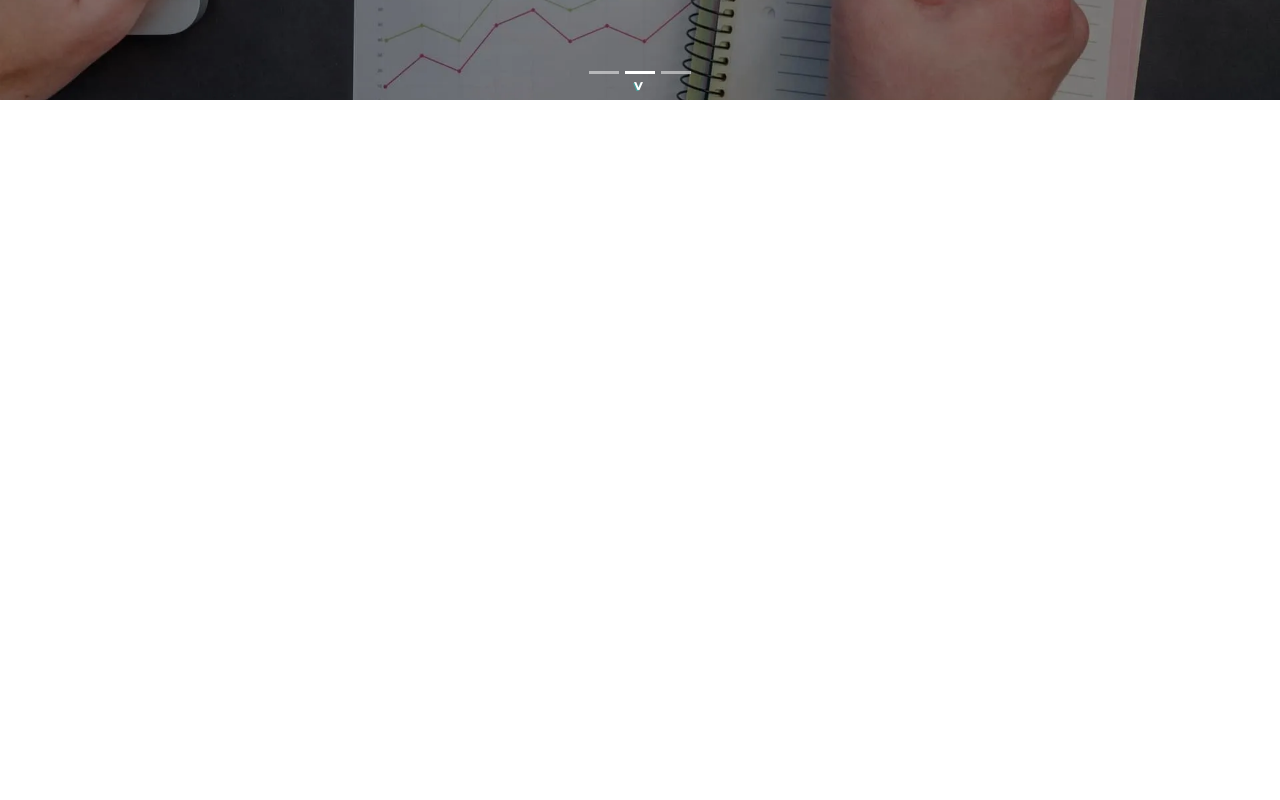
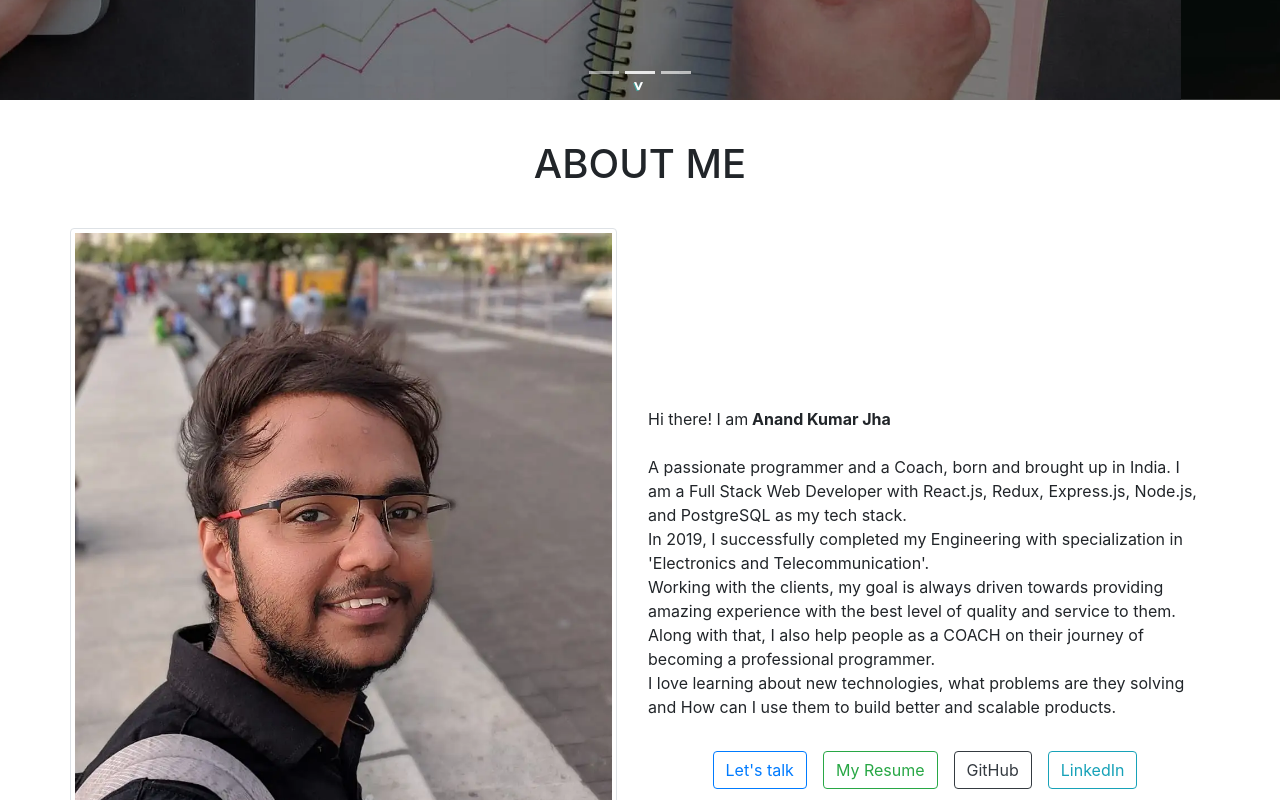
Before and after one commit to ivanleeswe/newPortfolio2021, a React (Create React App) app: page / in a window 1280 px wide. Shown: the part 700-1500 px from the top of the page. Before the commit the page ends 824 px from the top, so only its background shows below. Built offline with nearby package versions, Linux system fonts and the light colour scheme.

Commit message:
Add about component

```diff
--- a/src/App.js
+++ b/src/App.js
@@ -2,6 +2,7 @@ import './App.css';
 import Navbar from "./components/navbar/navbar";
 import Carousel from "./components/carousel/carousel";
 import TitleMessage from "./components/title-message/title-message";
+import About from "./pages/about/about";
 
 function App() {
   return (
@@ -9,6 +10,7 @@ function App() {
       <Navbar />
       <Carousel />
       <TitleMessage />
+      <About />
     </div>
   );
 }
--- a/src/pages/about/about.js
+++ b/src/pages/about/about.js
@@ -0,0 +1,73 @@
+import React from "react";
+import Container from "react-bootstrap/Container";
+import Row from "react-bootstrap/Row";
+import Col from "react-bootstrap/Col";
+import "./about.styles.css";
+import Profile from "../../assets/img/profile/profile.webp";
+import Image from "react-bootstrap/Image";
+import Button from "react-bootstrap/Button";
+
+const About = () => {
+  return (
+    <div id="about">
+      <div className="about">
+        <h1 className="pt-3 text-center font-details pb-3">ABOUT ME</h1>
+        <Container>
+          <Row className="pt-3 pb-5 align-items-center">
+            <Col xs={12} md={6}>
+              <Row className="justify-content-center mb-2 mr-2 ">
+                <Image className="profile justify-content-end" alt="profile" src={Profile} thumbnail fluid />
+              </Row>
+            </Col>
+            <Col xs={12} md={6}>
+              <Row className=" align-items-start p-2 my-details rounded">
+                Hi there! I am <strong>&nbsp;Anand Kumar Jha</strong>
+                <br />A passionate programmer and a Coach, born and brought up in India. I am a Full Stack Web Developer with React.js, Redux, Express.js, Node.js, and PostgreSQL as my tech stack.
+                <br />
+                In 2019, I successfully completed my Engineering with specialization in 'Electronics and Telecommunication'.
+                <br />
+                Working with the clients, my goal is always driven towards providing amazing experience with the best level of quality and service to them.
+                <br />
+                Along with that, I also help people as a COACH on their journey of becoming a professional programmer.
+                <br />I love learning about new technologies, what problems are they solving and How can I use them to build better and scalable products.
+                <br /> <br />
+                <Col className="d-flex justify-content-center flex-wrap">
+                  <div>
+                    <a href="#contact">
+                      <Button className="m-2" variant="outline-primary">
+                        Let's talk
+                      </Button>
+                    </a>
+                  </div>
+                  <div>
+                    <a href="https://drive.google.com/file/d/1Snbq3x4Itk_ZN4c8J96aNdp4SunXR08Y/view?usp=sharing" target="_blank" rel="noopener noreferrer">
+                      <Button className="m-2" variant="outline-success">
+                        My Resume
+                      </Button>
+                    </a>
+                  </div>
+                  <div>
+                    <a href="https://github.com/akjha96" target="_blank" rel="noopener noreferrer">
+                      <Button className="m-2" variant="outline-dark">
+                        GitHub
+                      </Button>
+                    </a>
+                  </div>
+                  <div>
+                    <a href="https://www.linkedin.com/in/anand-kumar-jha-745798a4/" target="_blank" rel="noopener noreferrer">
+                      <Button className="m-2" variant="outline-info">
+                        LinkedIn
+                      </Button>
+                    </a>
+                  </div>
+                </Col>
+              </Row>
+            </Col>
+          </Row>
+        </Container>
+      </div>
+    </div>
+  );
+};
+
+export default About;
```
